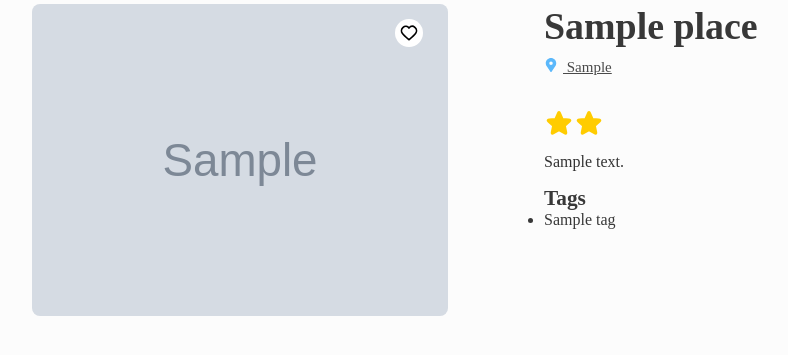
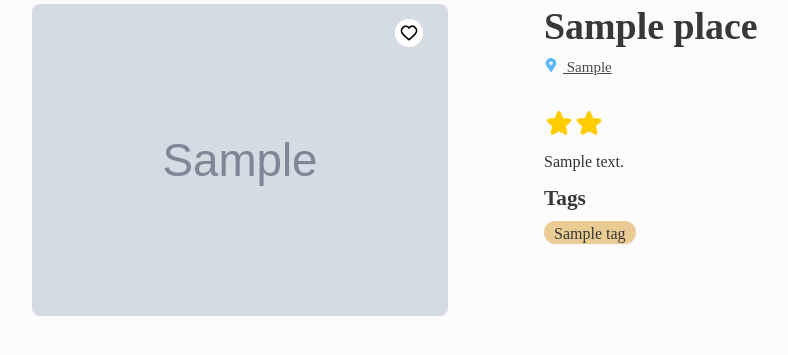
Before and after one commit to AlexandreMilharado/ProjetoDIAM, a Django app: page / in a window 1280 px wide. Shown: the part 236-591 px from the top of the page, without its empty margins (144-932 px from the left). Run offline with Django 5.2, Linux system fonts and the light colour scheme; tables that the repository leaves empty hold one stand-in row (values such as "Sample post"); grey boxes marked "Sample" are stand-in pictures; some web fonts are replaced.

Commit message:
add styling tags from design frontend

```diff
--- a/backend/website/static/css/styles.css
+++ b/backend/website/static/css/styles.css
@@ -692,8 +692,20 @@ header nav a:hover {
 }
 
 .tags-container {
+  padding: 1% 8%;
+}
+
+.tag-list {
+  list-style: none;
   display: flex;
+  gap: 10px;
+  align-items: baseline;
+  margin-top: 10px;
   flex-wrap: wrap;
-  flex-direction: column;
-  align-content: space-around;
 }
+
+.tag {
+  padding: 4px 10px 1px 10px;
+  background-color: rgb(233, 203, 147);
+  border-radius: 20px;
+}
```
